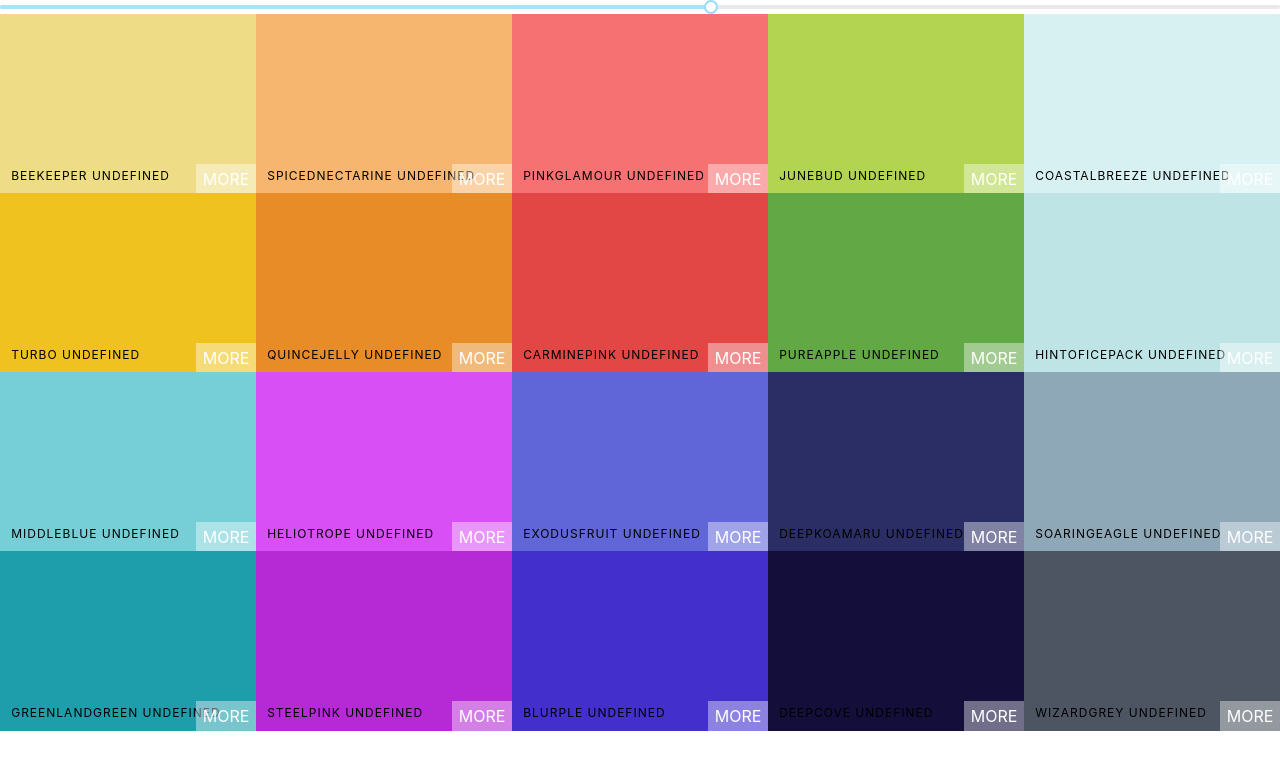
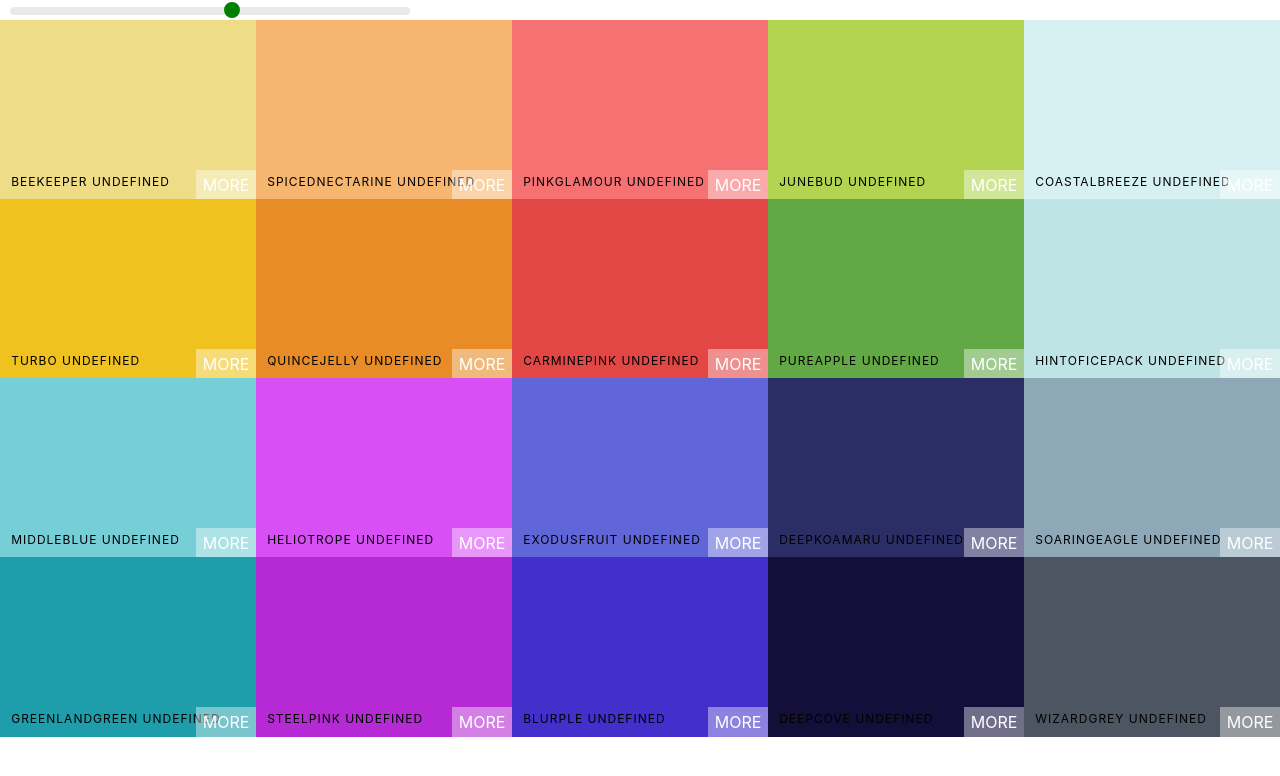
Before and after one commit to Jungir/color-react-project, a React (Create React App) app in the folder colors-app/: page / in a window 1280 px wide. Shown: the top 776 px of the page. Built offline with nearby package versions, Linux system fonts and the light colour scheme.

Commit message:
style the slider

```diff
--- a/colors-app/src/Palette.css
+++ b/colors-app/src/Palette.css
@@ -4,3 +4,26 @@
 .Palette-colors{
     height: 90%;
 }
+.slider{
+    width: 400px;
+    margin: 0 10px;
+    display: inline-block;
+}
+
+.rc-slider-track{
+    background-color: transparent;
+}
+.rc-slider-rail{
+    height: 8px;
+}
+.rc-slider-handle,
+.rc-slider-handle:active,
+.rc-slider-handle:hover,
+.rc-slider-handle:focus{
+    background: green;
+    outline: none;
+    border: 2px solid green;
+    box-shadow: none;
+    width: 1rem;
+    height: 1rem;
+}
--- a/colors-app/src/Palette.js
+++ b/colors-app/src/Palette.js
@@ -1,8 +1,8 @@
 import React, { Component } from 'react'
 import ColorBox from './ColorBox';
-import './Palette.css';
 import Slider, { Range } from 'rc-slider';
 import 'rc-slider/assets/index.css';
+import './Palette.css';
 
 //indiv palets filled with 20 boxes
 class Palette extends Component {
@@ -25,7 +25,9 @@
 
         return (
             <div className='Palette'>
-                <Slider defaultValue={level} step={100} min={0} max={900} onAfterChange={this.changeLevel}/>
+                <div className="slider">
+                    <Slider defaultValue={level} step={100} min={0} max={900} onAfterChange={this.changeLevel}/>
+                </div>
                 {/* Navbar goes here */}
                 <div className="Palette-colors">
                     {colorBoxes}
```
